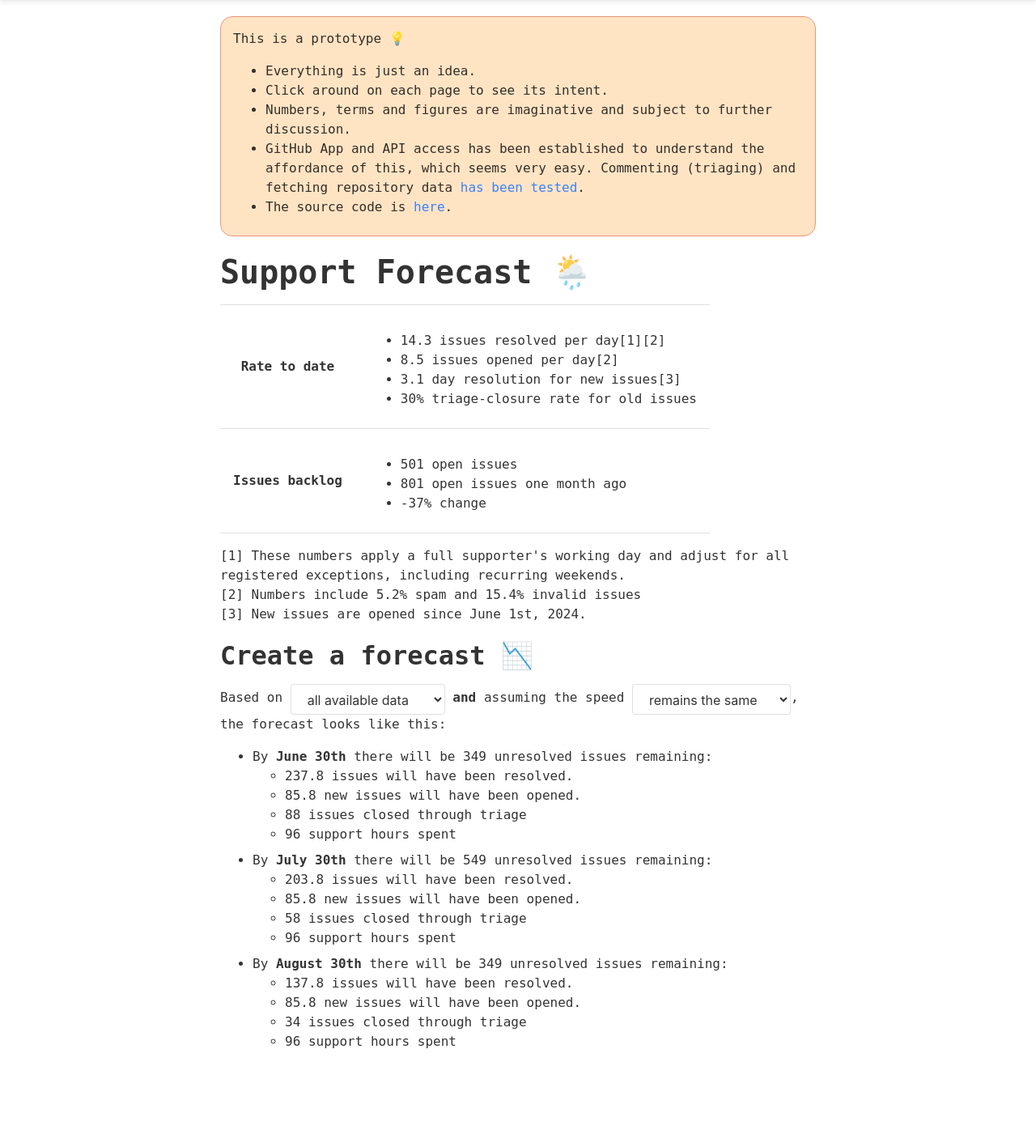
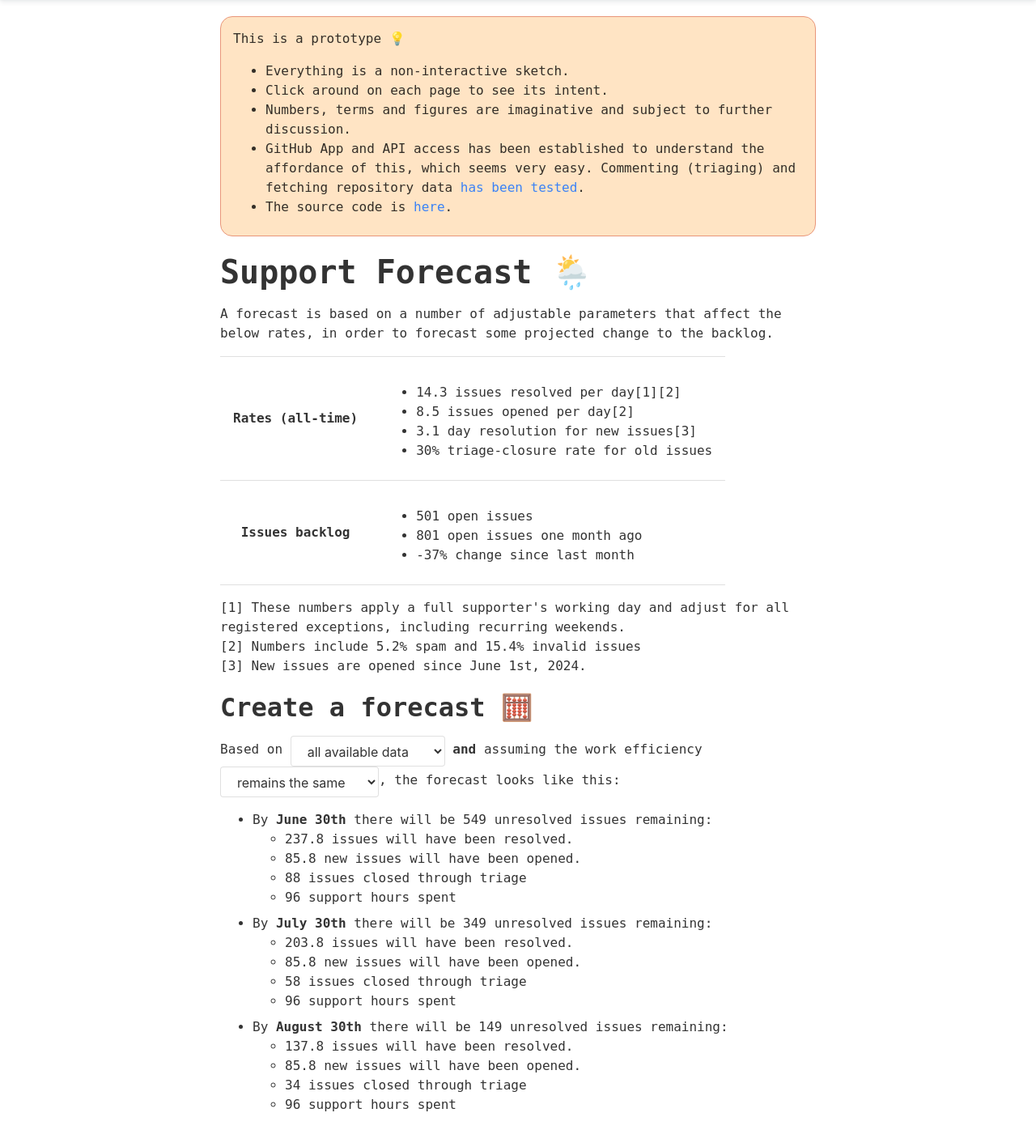
Before and after one commit to benjaoming/support-dashbot, a Django app: template dashbot/templates/dashbot/forecast.html in a window 1280 px wide. Shown: the part 52-1453 px from the top of the page at 81% size. Before the commit the page ends 1347 px from the top, so only its background shows below. Run offline with Django 5.2, Linux system fonts and the light colour scheme; the template is opened without the code that fills it, so the values that code supplies are empty.

Commit message:
more Forecast sketching

```diff
--- a/dashbot/templates/base.html
+++ b/dashbot/templates/base.html
@@ -23,7 +23,7 @@
 
   <section class="message">This is a prototype 💡
     <ul>
-      <li>Everything is just an idea.</li>
+      <li>Everything is a non-interactive sketch.</li>
       <li>Click around on each page to see its intent.</li>
       <li>Numbers, terms and figures are imaginative and subject to further discussion.</li>
       <li>GitHub App and API access has been established to understand the affordance of this, which seems very easy. Commenting (triaging) and fetching repository data <a href="https://github.com/benjaoming/support-dashbot/issues/1#issuecomment-2145245916">has been tested</a>.</li>
--- a/dashbot/templates/dashbot/forecast.html
+++ b/dashbot/templates/dashbot/forecast.html
@@ -3,9 +3,11 @@
 {% block main %}
 <h1>Support Forecast 🌦️</h1>
 
+<p>A forecast is based on a number of adjustable parameters that affect the below rates, in order to forecast some projected change to the backlog.</p>
+
 <table>
   <tr>
-    <th>Rate to date</th>
+    <th>Rates (all-time)</th>
     <td>
       <ul>
         <li>14.3 issues resolved per day[1][2]</li>
@@ -21,7 +23,7 @@
       <ul>
         <li>501 open issues</li>
         <li>801 open issues one month ago</li>
-        <li>-37% change</li>
+        <li>-37% change since last month</li>
       </ul>
     </td>
   </tr>
@@ -33,14 +35,14 @@
   [3] New issues are opened since <time datetime="2024-06-001T00:00:00">June 1st, 2024</time>.
 </p>
 
-<h2>Create a forecast 📉</h2>
+<h2>Create a forecast 🧮</h2>
 Based on
 <select class="input-inline">
   <option>all available data</option>
   <option>past 3 month data</option>
 </select>
 <strong>and</strong>
-assuming the speed
+assuming the work efficiency
 <select class="input-inline">
   <option value="75">decreases by 25%</option>
   <option value="100" selected>remains the same</option>
@@ -48,7 +50,7 @@ assuming the speed
 </select>, the forecast looks like this:
 
 <ul>
-  <li>By <strong>June 30th</strong> there will be 349 unresolved issues remaining:
+  <li>By <strong>June 30th</strong> there will be 549 unresolved issues remaining:
     <ul>
       <li>237.8 issues will have been resolved.</li>
       <li>85.8 new issues will have been opened.</li>
@@ -56,7 +58,7 @@ assuming the speed
       <li>96 support hours spent</li>
     </ul>
   </li>
-  <li>By <strong>July 30th</strong> there will be 549 unresolved issues remaining:
+  <li>By <strong>July 30th</strong> there will be 349 unresolved issues remaining:
     <ul>
       <li>203.8 issues will have been resolved.</li>
       <li>85.8 new issues will have been opened.</li>
@@ -64,7 +66,7 @@ assuming the speed
       <li>96 support hours spent</li>
     </ul>
   </li>
-  <li>By <strong>August 30th</strong> there will be 349 unresolved issues remaining:
+  <li>By <strong>August 30th</strong> there will be 149 unresolved issues remaining:
     <ul>
       <li>137.8 issues will have been resolved.</li>
       <li>85.8 new issues will have been opened.</li>
```
